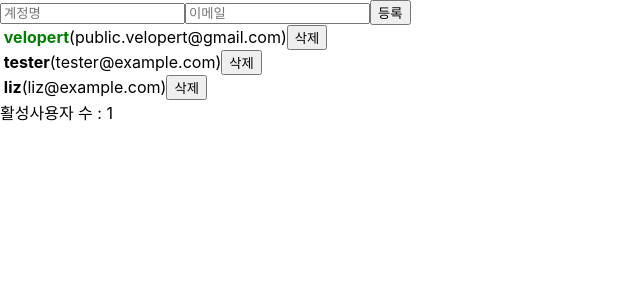
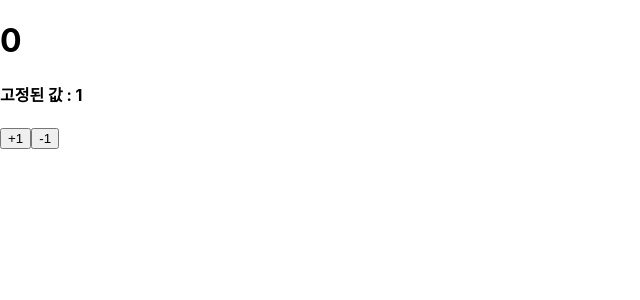
Before and after one commit to onethegarden/modern_react, a React (Create React App) app: page / in a window 1280 px wide. Shown: the top 300 px of the page, without its empty margins (0-640 px from the left). Built offline with nearby package versions, Linux system fonts and the light colour scheme.

Commit message:
class Component

```diff
--- a/src/App.js
+++ b/src/App.js
@@ -65,16 +65,6 @@ function App() {
   const { users } = state;
 
   const count = useMemo(() => countActiveUsers(users), [users]);
-  const test = {
-    number: 1,
-    dontchangeMe: 2
-};
-
-const nextState = produce(draft => {
-    draft.number += 1;
-});
-console.log(nextState)
-console.log(nextState(test)); //{number: 2, dontchangeMe: 2}
 
   return (
     <>
--- a/src/Counter.js
+++ b/src/Counter.js
@@ -1,4 +1,4 @@
-import React, { useReducer } from "react";
+import React, { Component, useReducer } from "react";
 
 function reducer(state, action) {
   switch (action.type) {
@@ -10,19 +10,43 @@ function reducer(state, action) {
       return state;
   }
 }
-
-function Counter() {
-  /*
-  const [number, setNumber] = useState(0);
-
-  const onIncrease = () => {
-    setNumber((prevNumber) => prevNumber + 1);
+//class 형 컴포넌트
+class Counter extends Component {
+  constructor(props) {
+    super(props);
+    this.state = {
+      counter: 0,
+      fixed:1
+    };
+  }
+  handleIncrease = () => {
+    this.setState({
+      counter: this.state.counter + 1
+    }, ()=>{
+      console.log("콜백", this.state.counter)
+    })
+    console.log(this.state.counter)
   };
 
-  const onDecrease = () => {
-    setNumber((prevNumber) => prevNumber - 1);
+  handleDecrease = () => {
+    this.setState({
+      counter: this.state.counter - 1
+    })
   };
-  */
+
+  render() {
+    return (
+      <div>
+        <h1>{this.state.counter}</h1>
+        <h4>고정된 값 : {this.state.fixed}</h4>
+        <button onClick={this.handleIncrease}>+1</button>
+        <button onClick={this.handleDecrease}>-1</button>
+      </div>
+    );
+  }
+}
+/*
+function Counter() {
   const [number, dispatch] = useReducer(reducer, 0);
 
   const onIncrease = () => {
@@ -41,5 +65,5 @@ function Counter() {
     </div>
   );
 }
-
+*/
 export default Counter;
--- a/src/index.js
+++ b/src/index.js
@@ -2,12 +2,12 @@ import React from 'react';
 import ReactDOM from 'react-dom';
 import './index.css';
 import App from './App';
-//import Counter from './Counter'
+import Counter from './Counter'
 import reportWebVitals from './reportWebVitals';
 
 ReactDOM.render(
   <React.StrictMode>
-    <App />
+    <Counter />
   </React.StrictMode>,
   document.getElementById('root')
 );
```
Also changed, not shown: src/Hello.js (added, +31 -0 lines), 2 other files (tests, documents, lock files or other folders).
